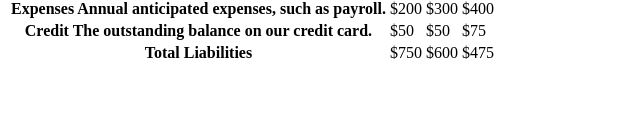
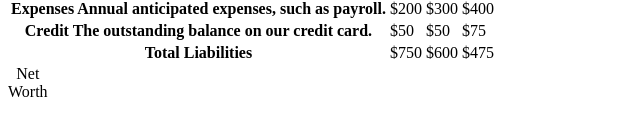
Before and after one commit to mirial83/BalanceSheet, a plain HTML site: page index.html in a window 1280 px wide. Shown: the part 280-416 px from the top of the page, 0-640 px from the left. Drawn offline with Linux system fonts and the light colour scheme.

Commit message:
step 25
set up table 3

```diff
--- a/index.html
+++ b/index.html
@@ -105,7 +105,11 @@
                         </tr>
                     </tbody>
                 </table>
-                <table></table>
+                <table>
+                    <caption>Net Worth</caption>
+                    <thead></thead>
+                    <tbody></tbody>
+                </table>
             </div>
         </section>
     </main>
```
Also changed, not shown: instructions.txt.
